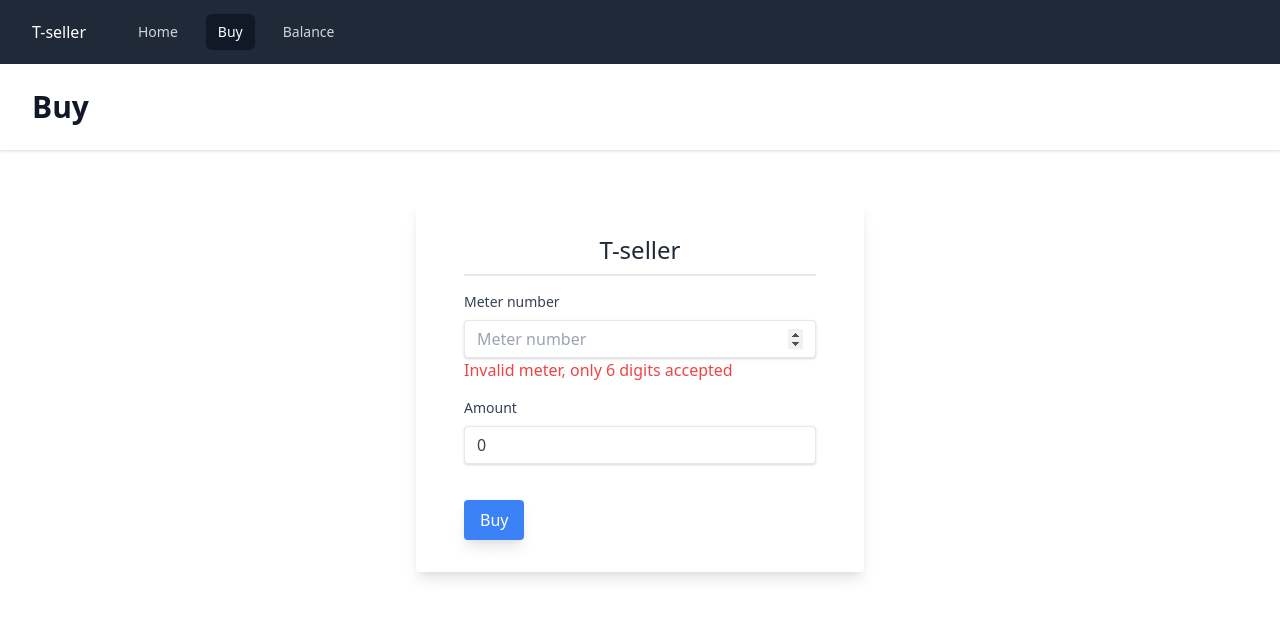
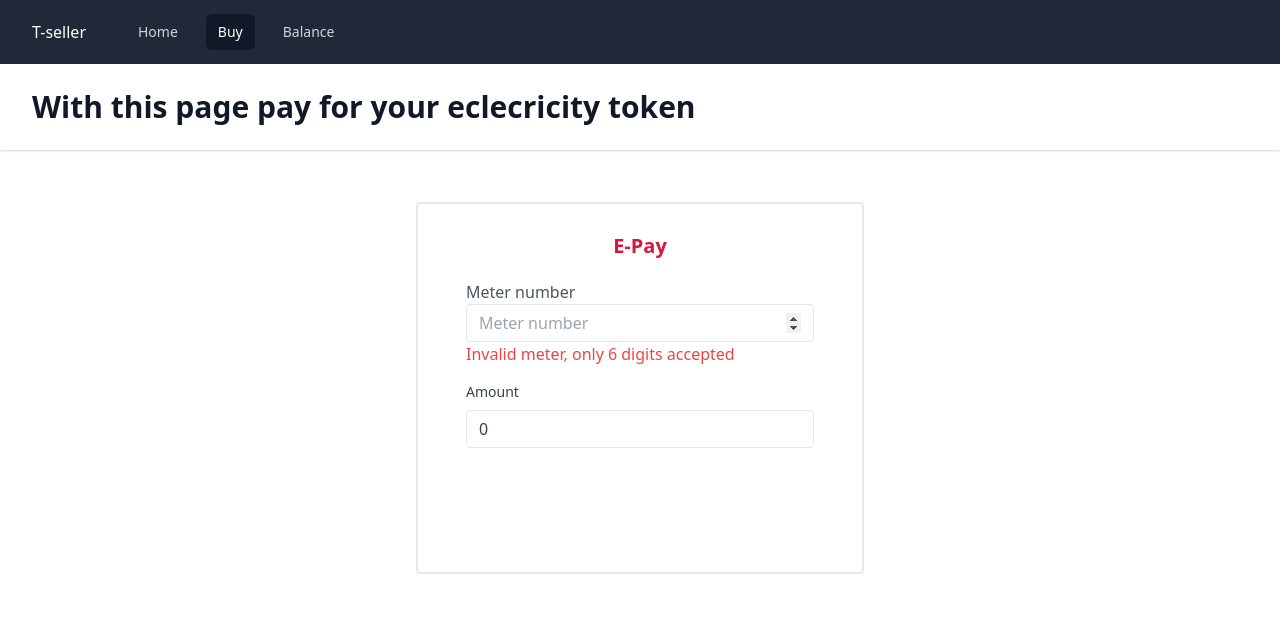
Before and after one commit to Emmanuel-kwizera/E-pay, a React (Vite) app in the folder Front-End/: page /buy in a window 1280 px wide. Shown: the top 618 px of the page. Built offline with nearby package versions, Linux system fonts and the light colour scheme.

Commit message:
Update Buy.jsx

```diff
--- a/Front-End/src/views/Buy.jsx
+++ b/Front-End/src/views/Buy.jsx
@@ -47,18 +47,18 @@ const Buy = () => {
 
   return (
     <React.Fragment>
-      <Header title="Buy" />
+      <Header title="With this page pay for your eclecricity token" />
       <main>
         <div className="max-w-7xl mx-auto py-6 sm:px-6 lg:px-8">
           <div className="flex items-center justify-center">
             <div className="w-full max-w-md pt-7">
-              <form className="bg-white shadow-lg rounded px-12 pt-6 pb-8 mb-4">
-                <div className="text-gray-800 text-2xl flex justify-center border-b-2 py-2 mb-4">
-                  T-seller
+              <form className="bg-white rounded px-12 pt-6 pb-8 mb-4 border-2 border-zinc-700">
+                <div className="text-xl mt-1 mb-5 font-bold text-center text-[#dc143c]">
+                  E-Pay
                 </div>
                 <div className="mb-4">
                   <label
-                    className="block text-gray-700 text-sm font-normal mb-2"
+                    className="text-gray-600 block"
                     htmlFor="meterNumber"
                   >
                     Meter number
@@ -66,7 +66,7 @@ const Buy = () => {
                   <input
                     value={meter.meterNumber}
                     onChange={(e) => handleChange(e.target)}
-                    className="shadow appearance-none border rounded w-full py-2 px-3 text-gray-700 leading-tight focus:outline-none focus:shadow-outline"
+                    className="appearance-none border rounded w-full py-2 px-3 text-gray-700 leading-tight focus:outline-none focus:shadow-outline"
                     name="meterNumber"
                     type="number"
                     pattern="[0-8]*"
@@ -87,7 +87,7 @@ const Buy = () => {
                     Amount
                   </label>
                   <input
-                    className="shadow appearance-none border rounded w-full py-2 px-3 text-gray-700 mb-3 leading-tight focus:outline-none focus:shadow-outline"
+                    className="appearance-none border rounded w-full py-2 px-3 text-gray-700 mb-3 leading-tight focus:outline-none focus:shadow-outline"
                     placeholder="Amount"
                     name="amount"
                     type="number"
@@ -102,7 +102,7 @@ const Buy = () => {
                 </div>
 
                 <button
-                  className="px-4 py-2 rounded text-white inline-block shadow-lg bg-blue-500 hover:bg-blue-600 focus:bg-blue-700"
+                 className="bg-main focus:outline-none w-10/12 text-white p-3 px-5 rounded-3xl mt-2"
                   type="submit"
                 >
                   Buy
```
